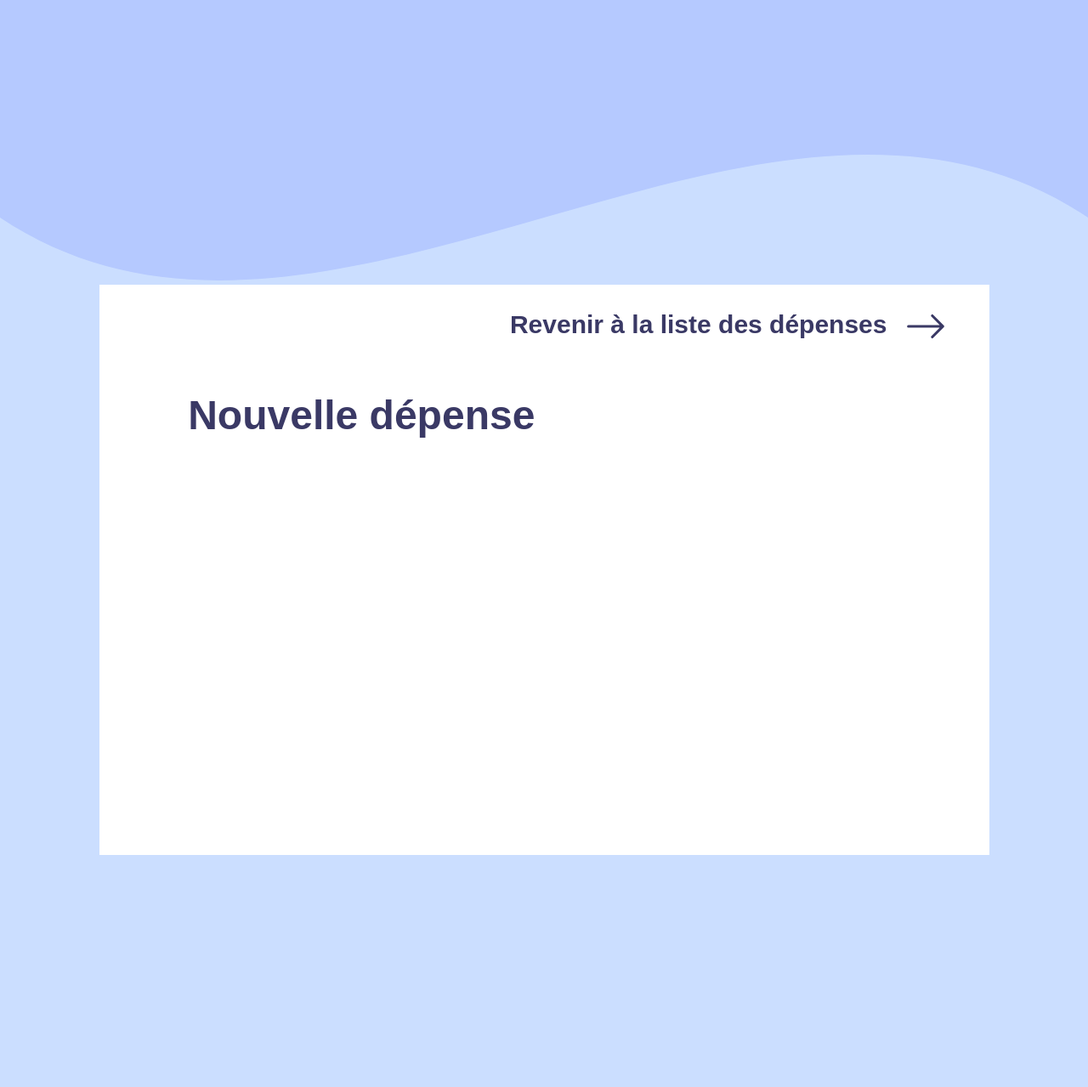
After one commit to alessdangelo/p_appro-01_spendings, a Django app: page /depensesPerso/addSpending/ in a window 1280 px wide. The commit adds this page. Shown: the top 1279 px of the page at 85% size. Run offline with Django 4.2, Linux system fonts and the light colour scheme.

Commit message:
Created empty page "addSpending"
+ Page "addSpending"
+ Enhanced a few comments,

```diff
--- /dev/null
+++ b/P_APPRO/DepensesPerso/templates/addSpending.html
@@ -0,0 +1,32 @@
+{% extends 'base.html' %}
+
+{% comment %} Block that replace the same one from the base file {% endcomment %}
+{% block content %}
+<div class="arrowContainer">
+    <a href="#">
+        <div class="textLink">
+            <p>Revenir à la liste des dépenses</p>
+        </div>
+        <div class="arrowIconContainer">
+            <svg width="16" height="16" fill="currentColor" class="bi bi-arrow-left" viewBox="0 0 16 16">
+                <path fill-rule="evenodd" d="M15 8a.5.5 0 0 0-.5-.5H2.707l3.147-3.146a.5.5 0 1 0-.708-.708l-4 4a.5.5 0 0 0 0 .708l4 4a.5.5 0 0 0 .708-.708L2.707 8.5H14.5A.5.5 0 0 0 15 8z"></path>
+            </svg>
+        </div>
+    </a>
+</div>
+<div class="content">
+    <div class="contentTitle">
+        <h1>Nouvelle dépense</h1>
+    </div>
+
+    {% for error in messages %}
+        <div class="error">
+            <svg viewBox="0 0 16 16">
+                <path d="M2.146 2.854a.5.5 0 1 1 .708-.708L8 7.293l5.146-5.147a.5.5 0 0 1 .708.708L8.707 8l5.147 5.146a.5.5 0 0 1-.708.708L8 8.707l-5.146 5.147a.5.5 0 0 1-.708-.708L7.293 8 2.146 2.854Z"/>
+            </svg>
+            <p>{{ error }}</p>
+        </div>
+    {% endfor %}
+    </div>
+</div>
+{% endblock content %}
--- a/P_APPRO/DepensesPerso/templates/base.html
+++ b/P_APPRO/DepensesPerso/templates/base.html
@@ -1,5 +1,5 @@
+{% load static %}
 {% comment %} Base HTML file used as a base for any HTML page {% endcomment %}
-{% load static %}
 <!DOCTYPE html>
 <html lang="fr">
     <head>
--- a/P_APPRO/DepensesPerso/templates/index.html
+++ b/P_APPRO/DepensesPerso/templates/index.html
@@ -1,5 +1,5 @@
+{% extends 'base.html' %}
 {% comment %} Template of the main page, using the 'base.html' file {% endcomment %}
-{% extends 'base.html' %}
 
 {% comment %} Block that replace the same one from the base file {% endcomment %}
 {% block content %}
--- a/P_APPRO/DepensesPerso/urls.py
+++ b/P_APPRO/DepensesPerso/urls.py
@@ -3,6 +3,7 @@ from . import views
 
 urlpatterns = [
     path('', views.index, name='index'),
+    path('addSpending/', views.addSpending, name='addSpending'),
     path('addUser/', views.addUser, name="addUser"),
     path('deleteUser/<int:userId>/', views.deleteUser, name="deleteUser")
 ]
--- a/P_APPRO/DepensesPerso/views.py
+++ b/P_APPRO/DepensesPerso/views.py
@@ -5,34 +5,47 @@ from DepensesPerso.models import User
 from django.contrib import messages
 import string
 
+# Show pages
+
 # Send the index and get all the users from database.
 def index(request):
     users = User.objects.all()
-    return render(request, 'index.html', context = {"users": users})
+    return render(request, 'index.html', context={"users": users})
+
+# Send the addSpending page and get all the users from database.
+
+
+def addSpending(request):
+    users = User.objects.all()
+    return render(request, 'addSpending.html')
+
+
+# Page Functions
 
 # Add a user with the form
 def addUser(request):
-    MAX_LENGTH_USERNAME = 12 # const for the max allows characters
+    MAX_LENGTH_USERNAME = 12  # const for the max number of allowed characters
     username = request.POST.get("username")
 
-    # Check for the username's length and not empty
+    # Check for the username's length and if not empty
     if len(username) <= MAX_LENGTH_USERNAME and username:
-        # Delete the space charactere at start of the user's input
+        # Delete any space at start from the user's input
         username = username.strip()
         if username:
-            # Add the username's input in the database fiels 'useName'
-            User.objects.create(useName = username)
-        else :
+            # Add the username's input in the database field 'useName'
+            User.objects.create(useName=username)
+        else:
             messages.error(request, "Veuillez ne pas commencer par un espace")
     else:
-        messages.error(request, "Veuillez respecter le nombre de caractères autorisés (minimum 1 et maximum 13)")
+        messages.error(
+            request, "Veuillez respecter le nombre de caractères autorisés (minimum 1 et maximum 13)")
 
     return redirect('index')
 
 
 # Delete a user with the link
 def deleteUser(request, userId):
-    username = get_object_or_404(User, pk = userId)
+    username = get_object_or_404(User, pk=userId)
     username.delete()
 
     return redirect('index')
```
